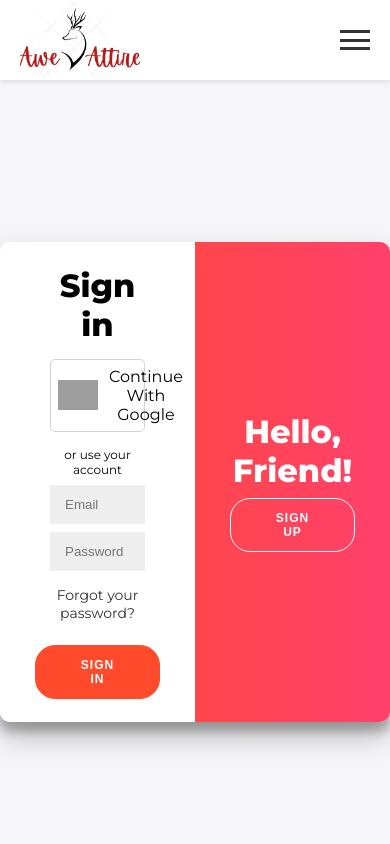
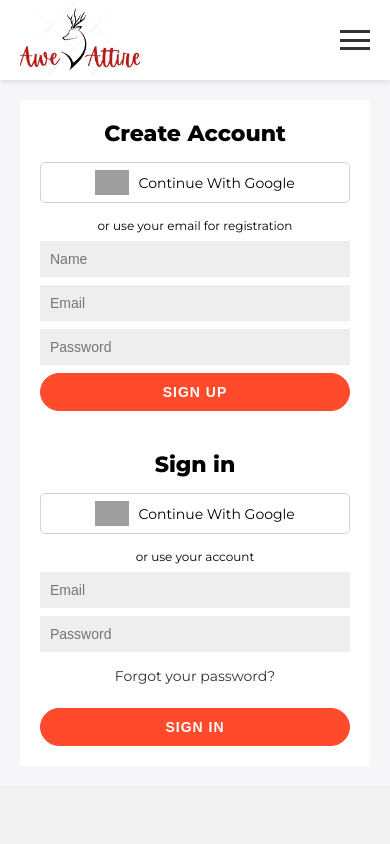
Before and after one commit to RahulJangra79/e-commerce, a React (Create React App) app: page /login in a window 390 px wide. Shown: the top 844 px of the page. Built offline with nearby package versions, Linux system fonts and the light colour scheme; no server answers; grey boxes are pictures that could not be loaded.

Commit message:
added responsiveness

```diff
--- a/src/components/LoginSignup.css
+++ b/src/components/LoginSignup.css
@@ -573,3 +573,106 @@
 .modal-actions button:hover {
   background: #0056b3;
 }
+
+
+
+
+
+/* Tablet Screens (768px and below) */
+@media (max-width: 768px) {
+  .container {
+    width: 100%;
+    min-height: auto;
+    height: auto;
+    border-radius: 0;
+    box-shadow: none;
+    position: static;
+  }
+
+  .form-container,
+  .sign-in-container,
+  .sign-up-container,
+  .overlay-container,
+  .overlay {
+    position: static;
+    width: 100%;
+    height: auto;
+    transform: none !important;
+    z-index: auto;
+    opacity: 1;
+    animation: none;
+  }
+
+  .overlay-panel {
+    width: 100%;
+    padding: 20px;
+    transform: none;
+    position: static;
+	display: none;
+  }
+
+  .login-signup-form {
+    padding: 20px;
+  }
+
+  .login-signup-button {
+    padding: 10px 30px;
+    font-size: 14px;
+  }
+
+  .login__authOption {
+    justify-content: center;
+  }
+
+  .login__authOption > p {
+    margin-left: 10px;
+    font-size: 14px;
+  }
+
+  .login-signup-heading {
+    font-size: 22px;
+  }
+}
+
+/* Mobile Screens (480px and below) */
+@media (max-width: 480px) {
+  .login-signup-main {
+    margin: 0;
+    height: auto;
+    padding: 20px;
+  }
+
+  .login-signup-input {
+    padding: 10px;
+    font-size: 14px;
+  }
+
+  .login__authOption > img {
+    height: 25px;
+  }
+
+  .login-signup-button {
+    width: 100%;
+    padding: 10px;
+    font-size: 14px;
+  }
+
+  .modal {
+    width: 100%;
+    padding: 15px;
+  }
+
+  .modal input {
+    font-size: 14px;
+    padding: 8px;
+  }
+
+  .modal-message {
+    font-size: 13px;
+  }
+
+  .modal-actions button {
+    width: 100%;
+    margin: 5px 0;
+  }
+}
```
